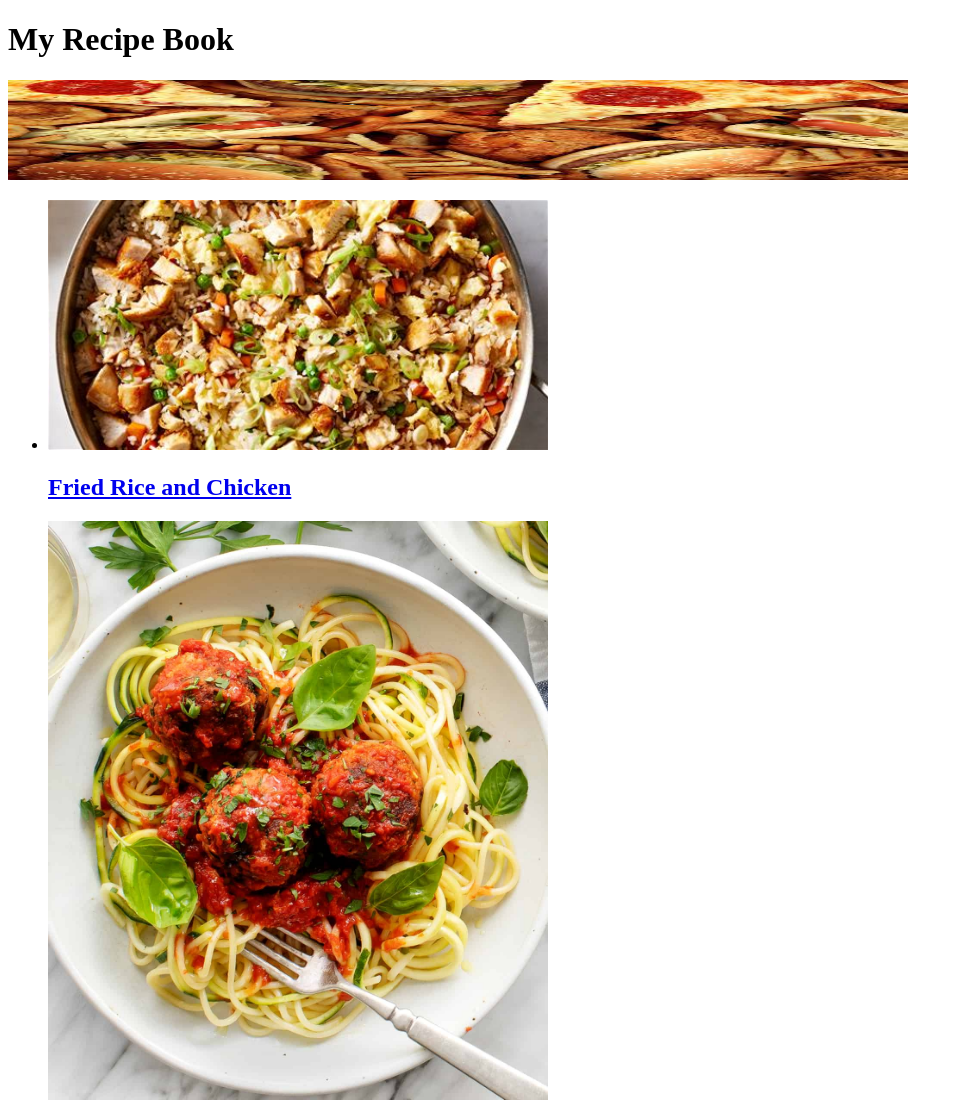
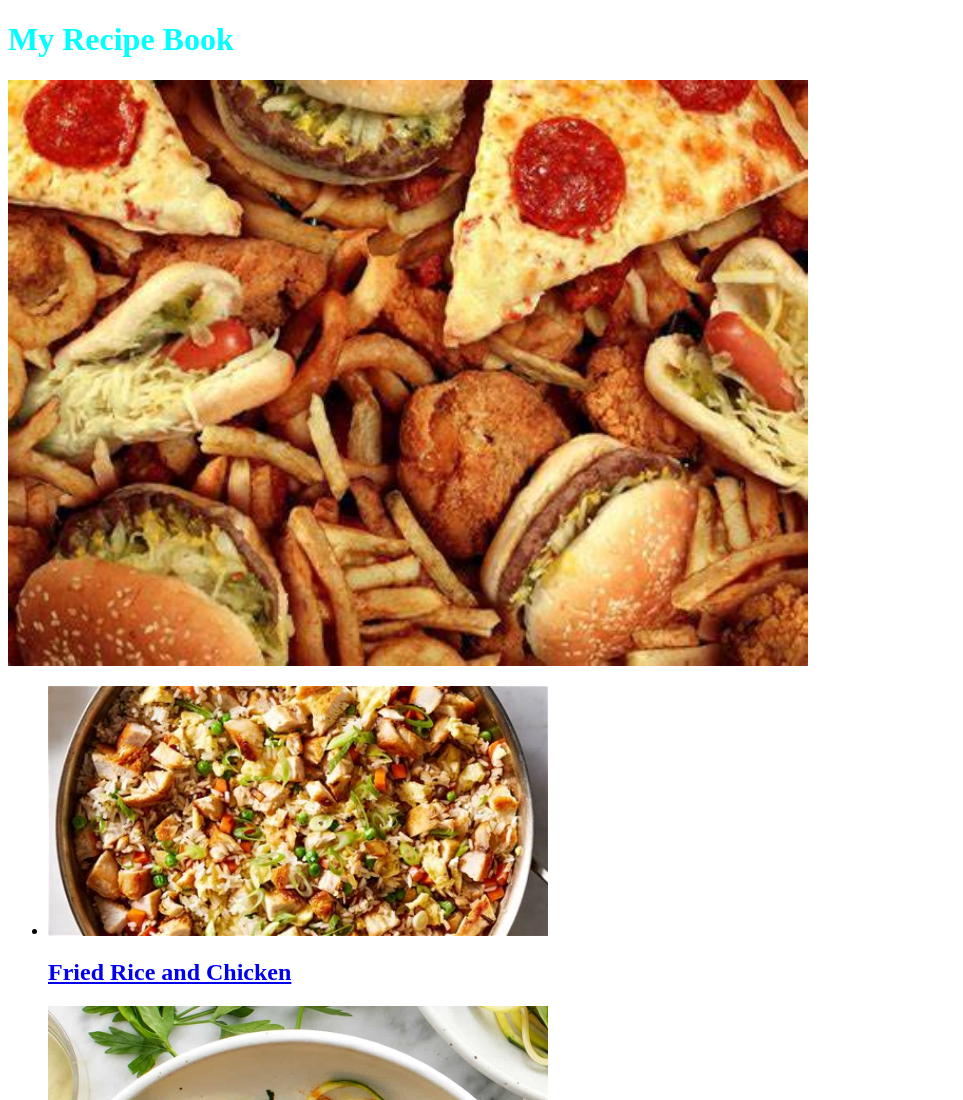
Before and after one commit to Ken-Stacks/recipe-webpage, a plain HTML site: page index.html in a window 1280 px wide. Shown: the top 1100 px of the page, without its empty margins (0-963 px from the left). Drawn offline with Linux system fonts and the light colour scheme.

Commit message:
Added CSS Styling to main page

```diff
--- /dev/null
+++ b/css/styling.css
@@ -0,0 +1,7 @@
+h1{
+    color: aqua;
+}
+
+.landing-page-image {
+    width: 800px; height: auto;
+}
--- a/index.html
+++ b/index.html
@@ -1,11 +1,12 @@
 <!DOCTYPE html>
 <html lang="en">
     <head><meta charset="UTF-8">
+        <link rel="stylesheet" href="./css/styling.css">
         <title>My Recipe Book </title>
     </head>
     <body>
         <h1>My Recipe Book </h1>
-        <img src="./img/landing-page-image.jpeg" width="900" height="100" alt="This is a food for the landing-page-image">
+        <img class="landing-page-image" src="./img/landing-page-image.jpeg" width="900" height="100" alt="This is a food for the landing-page-image">
         <br>
         <ul>
             <li>
```
